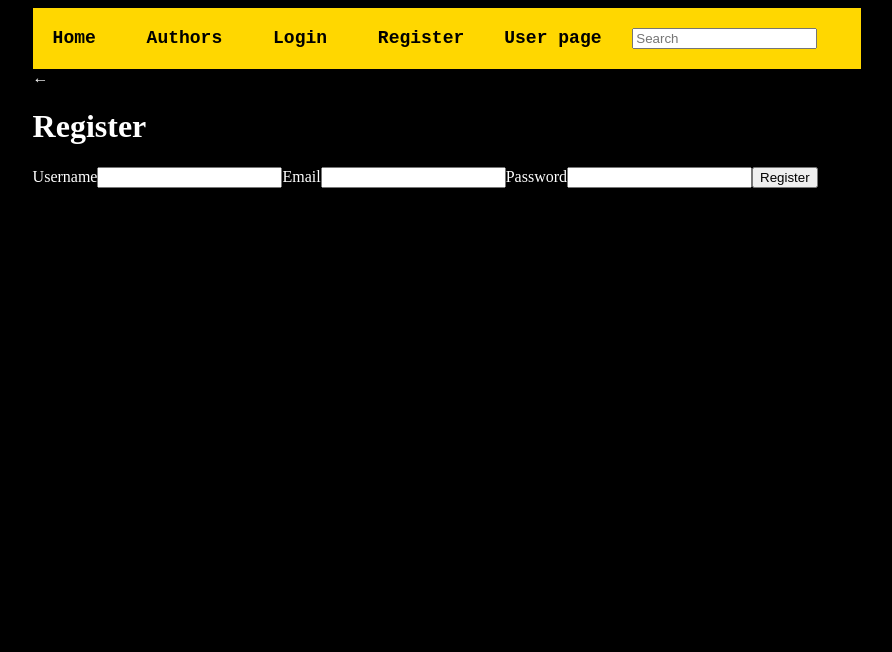
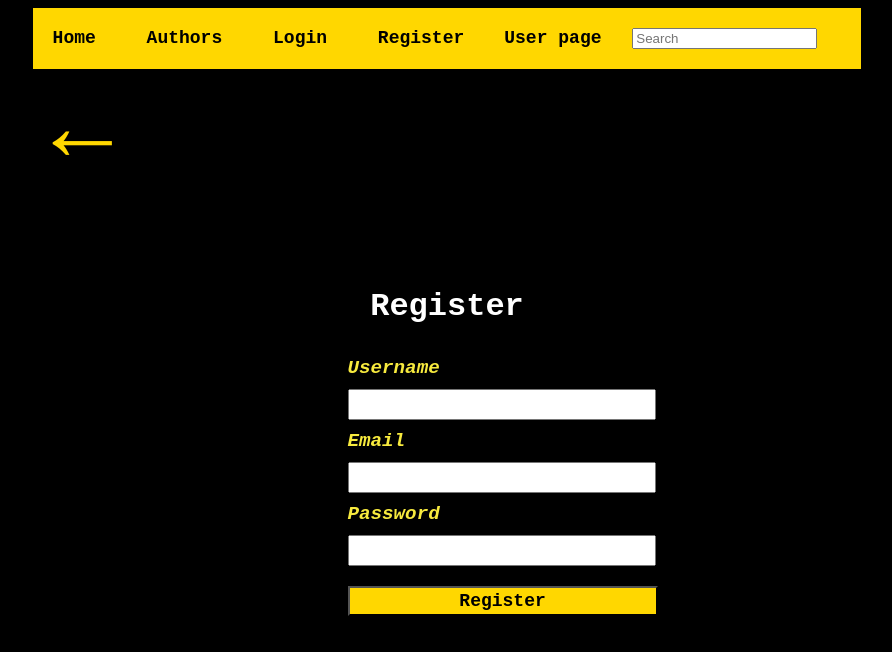
Before and after one commit to FranciscoResendes/book-catalog, an Angular app in the folder frontend/: page /register in a window 1280 px wide. Shown: the top 652 px of the page, without its empty margins (193-1085 px from the left). Built offline with nearby package versions, Linux system fonts and the light colour scheme.

Commit message:
Added styling to register component

```diff
--- a/frontend/src/app/register/register.component.css
+++ b/frontend/src/app/register/register.component.css
@@ -0,0 +1,57 @@
+form{
+    display: flex;
+    flex-direction: column;
+    width: 24%;
+    margin: 10% auto;
+}
+h1 {
+    text-align: center;
+}
+
+h1, label,button{
+    font-family: 'Courier New', Courier, monospace;
+}
+
+label{
+    margin: 10px 0px;
+    text-align: left;
+    font-size: larger;
+    font-weight: bold;
+    color: rgb(247, 234, 62);
+    font-style: italic;
+}
+
+input{
+    width: 300px;
+    height: 25px;
+}
+
+button{
+    width: 310px;
+    height: 30px;
+    margin-top: 20px;
+    background-color: #FFD700;
+    font-size: large;
+    font-weight: bold;
+}
+
+button:hover{
+    background-color: #FFA500;
+}
+
+i {
+    background-color: black;
+    color: #FFD700;
+    font-size: 100px;
+}
+
+i:hover, i:focus {
+    color: #FFA500;
+    cursor: pointer;
+}
+.error-msg{
+    color: red;
+    font-size: large;
+    font-weight: bold;
+    text-align: center;
+}
```
